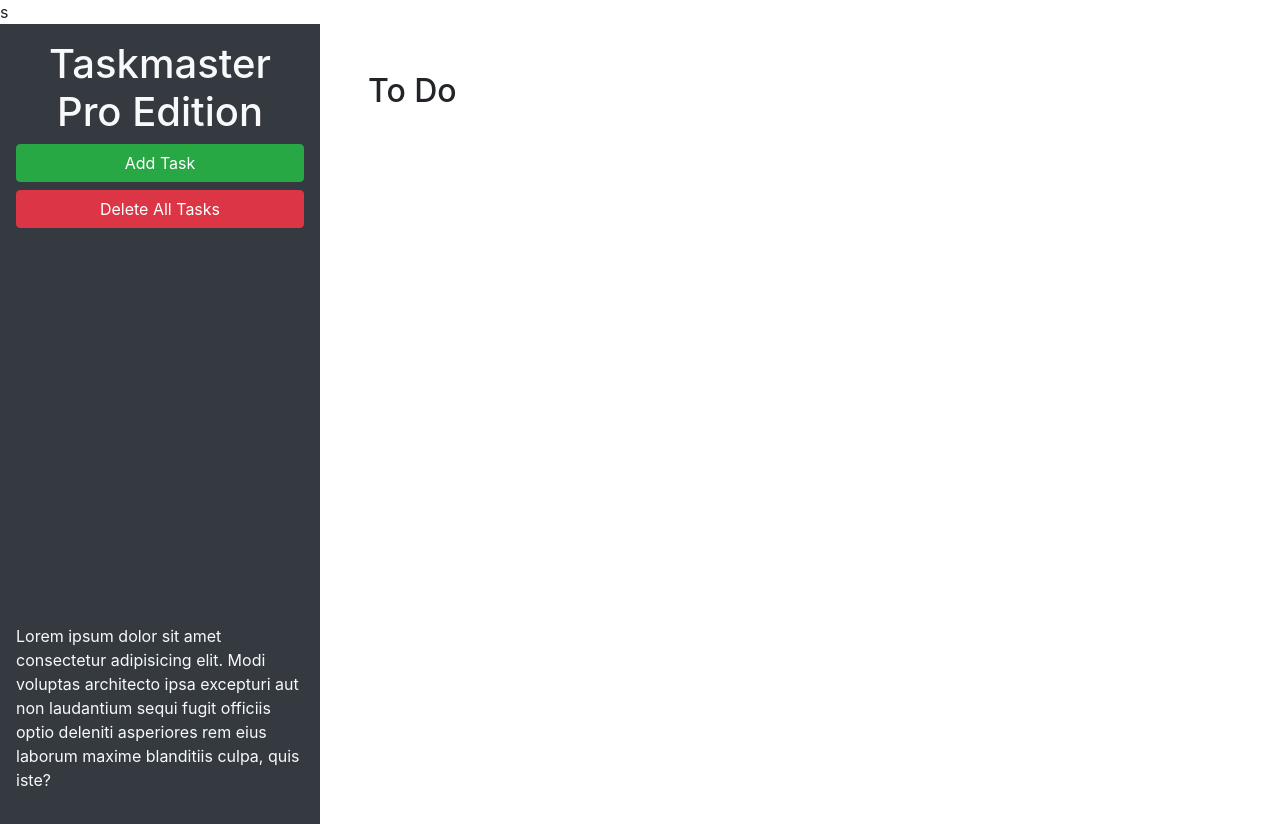
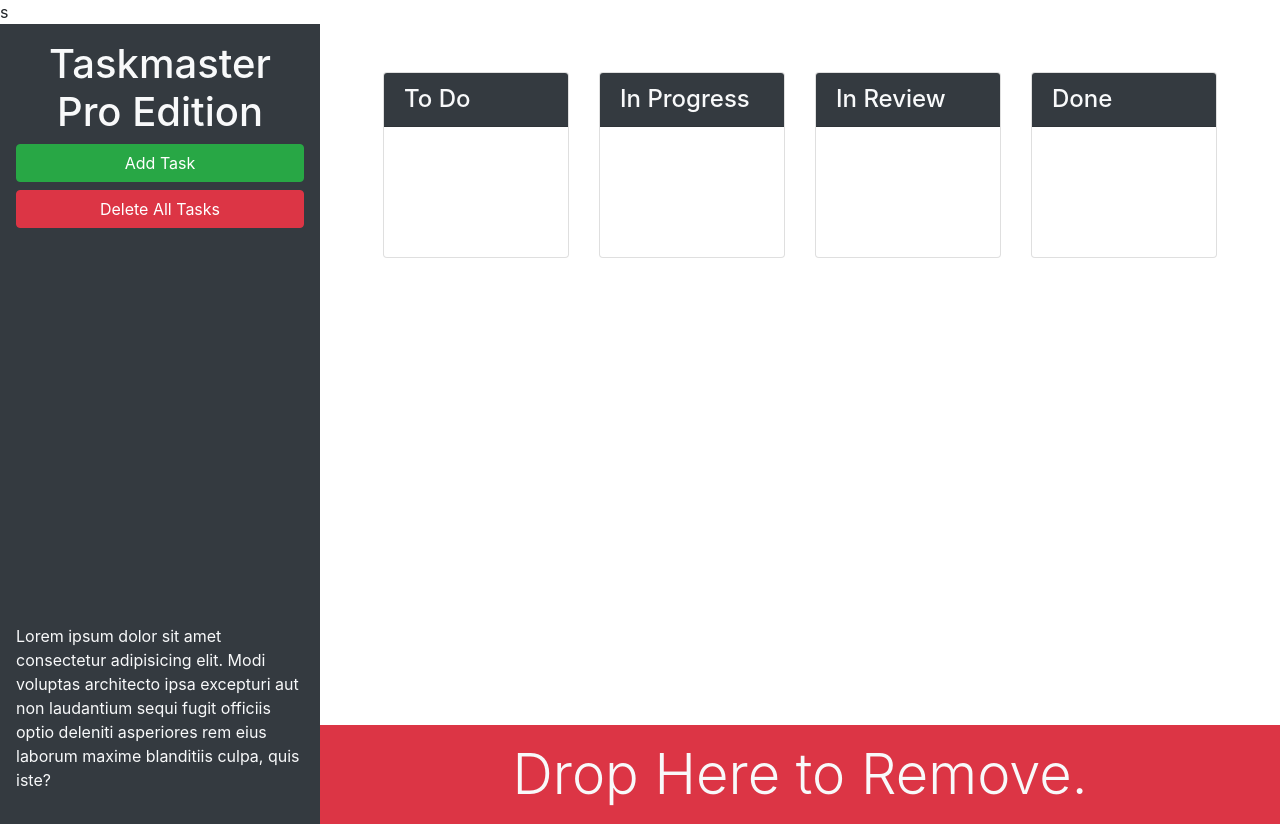
Before and after one commit to KavyaMantena/taskmaster-pro, a plain HTML site: page index.html in a window 1280 px wide. Drawn offline with nearby package versions, Linux system fonts and the light colour scheme.

Commit message:
Used Bootstrap components

```diff
--- a/index.html
+++ b/index.html
@@ -14,20 +14,64 @@ s
 <body>
 
   <div class="row min-vh-100 no-gutters">
-    <header class="col-12 col-lg-3 bg-dark text-light d-flex flex-column p-4 p-lg-3">
+    <header class="col-12 col-lg-3 bg-dark text-light sticky-top d-flex flex-column p-4 p-lg-3">
       <h1 class="text-center">Taskmaster Pro Edition</h1>
       <button id="create-task" class="btn btn-block btn-success" data-toggle="modal" data-target="#task-form-modal">Add
         Task</button>
       <button id="remove-tasks" class="btn btn-block btn-danger">Delete All Tasks</button>
-      <p class="mt-auto">Lorem ipsum dolor sit amet consectetur adipisicing elit. Modi voluptas architecto ipsa
+      <p class="mt-auto d-none d-lg-block">Lorem ipsum dolor sit amet consectetur adipisicing elit. Modi voluptas
+        architecto ipsa
         excepturi aut non
         laudantium sequi fugit officiis optio deleniti asperiores rem eius laborum maxime blanditiis culpa, quis iste?
       </p>
     </header>
-    <main class="col-12 col-lg-9">
-      <div class="m-5">
-        <h2>To Do</h2>
-        <ul id="list-toDo" class="list-group"> </ul>
+    <main class="col-12 col-lg-9 d-flex flex-column">
+      <div class="m-5 row justify-content-around">
+        <!--  -->
+        <div class="col-12 col-md-6 col-xl-3 mb-3">
+          <div class="card">
+            <h4 class="card-header bg-dark text-light">
+              To Do
+            </h4>
+            <ul id="list-toDo" class="list-group list-group-flush">
+            </ul>
+          </div>
+        </div>
+        <!--  -->
+        <div class="col-12 col-md-6 col-xl-3 mb-3">
+          <div class="card">
+            <h4 class="card-header bg-dark text-light">
+              In Progress
+            </h4>
+            <ul id="list-inProgress" class="list-group list-group-flush">
+            </ul>
+          </div>
+        </div>
+        <!--  -->
+        <div class="col-12 col-md-6 col-xl-3 mb-3">
+          <div class="card">
+            <h4 class="card-header bg-dark text-light">
+              In Review
+            </h4>
+            <ul id="list-inReview" class="list-group list-group-flush">
+            </ul>
+          </div>
+        </div>
+        <!--  -->
+        <div class="col-12 col-md-6 col-xl-3 mb-3">
+          <div class="card">
+            <h4 class="card-header bg-dark text-light">
+              Done
+            </h4>
+            <ul id="list-done" class="list-group list-group-flush">
+            </ul>
+          </div>
+        </div>
+      </div>
+      <div class="mt-auto" id="trash">
+        <div class="w-100 bg-danger p-3 text-center text-light display-4">
+          Drop Here to Remove.
+        </div>
       </div>
     </main>
   </div>
@@ -47,11 +91,11 @@ s
           <form>
             <div class="form-group">
               <label for="modalTaskDescription">Task description</label>
-              <textarea id="modalTaskDescription" rows="3"></textarea>
+              <textarea id="modalTaskDescription" rows="3" class="form-control"></textarea>
             </div>
             <div class="form-group">
               <label for="modalDueDate">Due date</label>
-              <input type="text" id="modalDueDate" placeholder="mm/dd/yyyy" autocomplete="off" />
+              <input type="text" class="form-control" id="modalDueDate" placeholder="mm/dd/yyyy" autocomplete="off" />
             </div>
           </form>
         </div>
```
